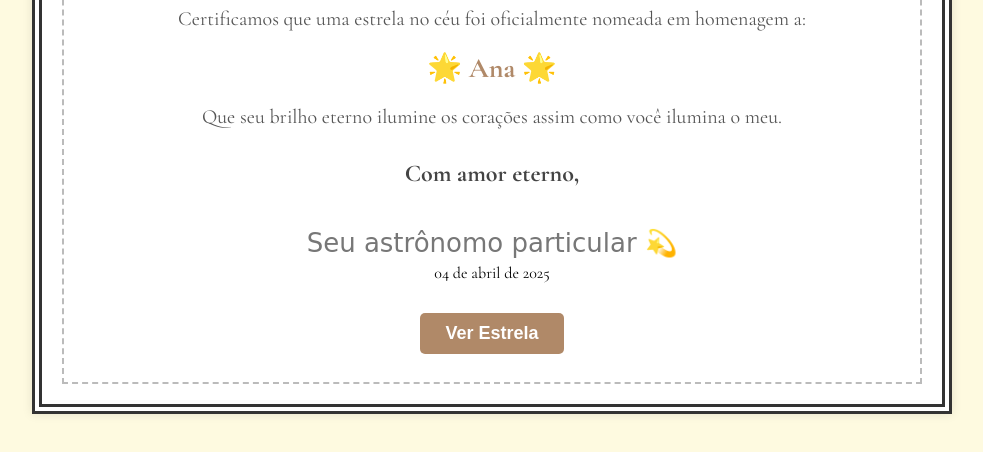
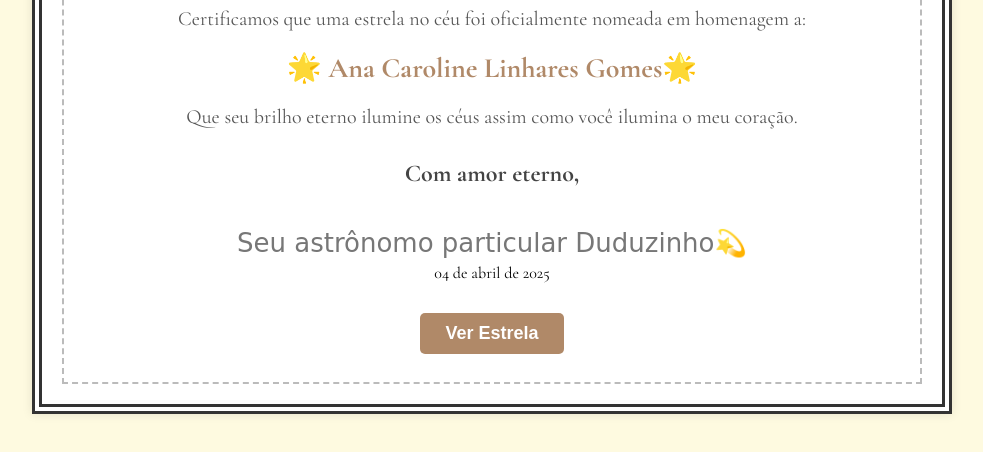
Before and after one commit to yzZ-Edu/LoveStar.github.io, a plain HTML site: page index.html in a window 1280 px wide. Shown: the part 278-730 px from the top of the page, without its empty margins (148-1131 px from the left). Drawn offline with nearby package versions, Linux system fonts and the light colour scheme.

Commit message:
Update index.html

```diff
--- a/index.html
+++ b/index.html
@@ -119,12 +119,12 @@
     <h1>Certificado de Nomeação de Estrela</h1>
     <p>Certificamos que uma estrela no céu foi oficialmente nomeada em homenagem a:</p>
 
-    <div class="nome">🌟 Ana 🌟</div>
+    <div class="nome">🌟 Ana Caroline Linhares Gomes🌟</div>
 
-    <p>Que seu brilho eterno ilumine os corações assim como você ilumina o meu.</p>
+    <p>Que seu brilho eterno ilumine os céus assim como você ilumina o meu coração.</p>
 
     <h2>Com amor eterno,</h2>
-    <div class="assinatura">Seu astrônomo particular 💫</div>
+    <div class="assinatura">Seu astrônomo particular Duduzinho💫</div>
     <div class="data">04 de abril de 2025</div>
 
     <button id="btn-video">Ver Estrela</button>
```
